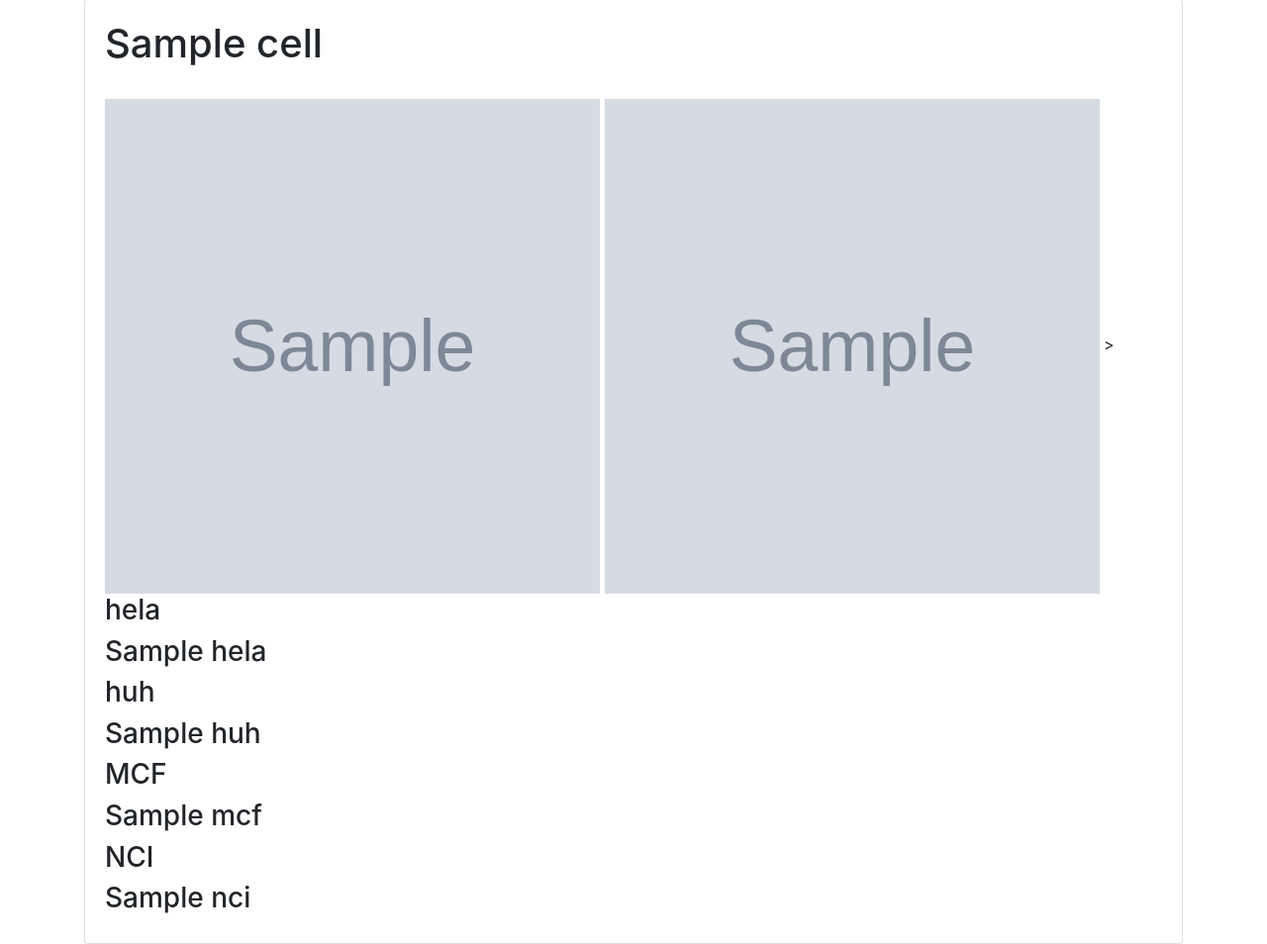
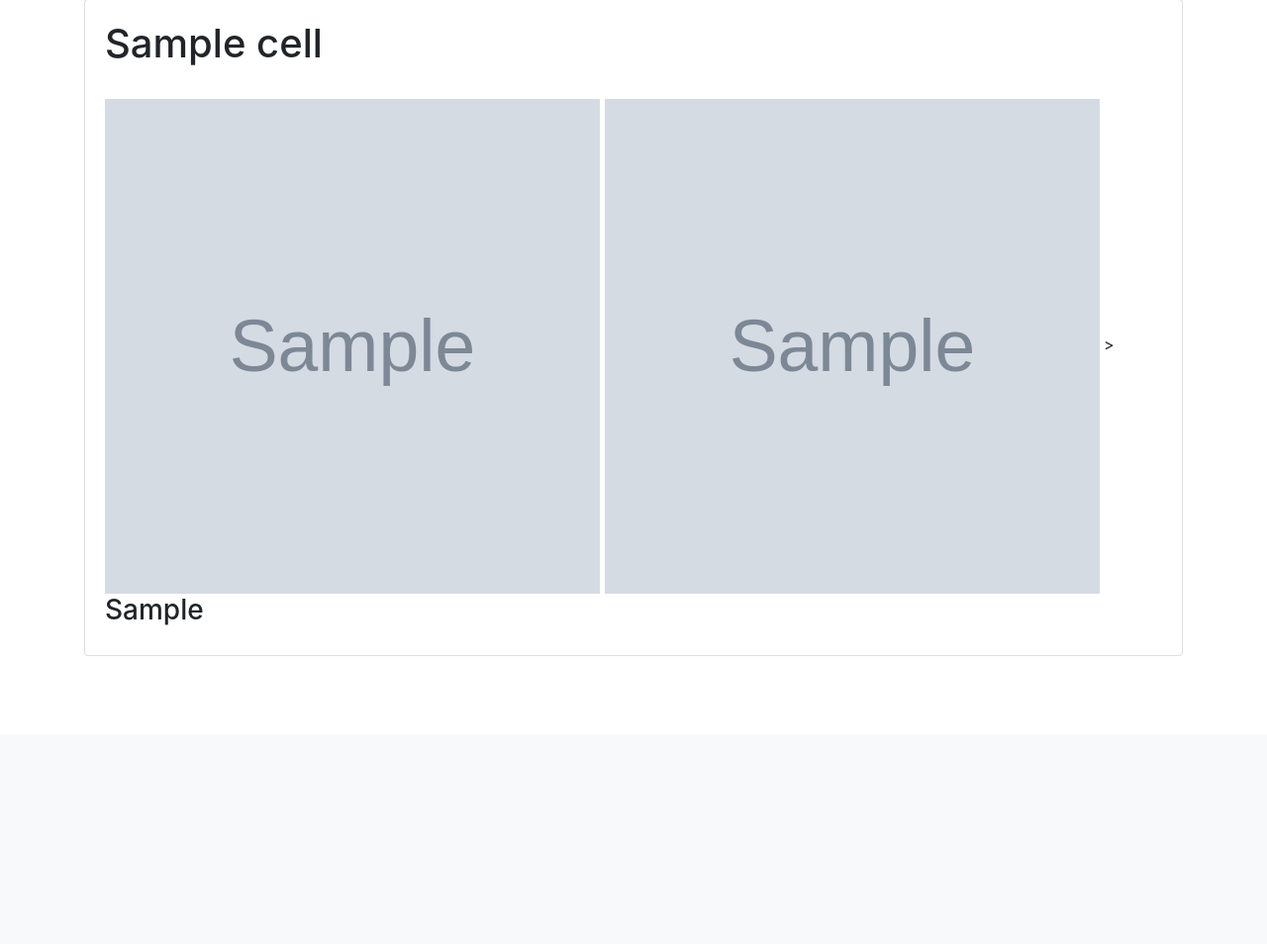
Before and after one commit to ppjh8263/cancer_cell_classification_Django, a Django app: template templates/detail.html in a window 1280 px wide. Shown: the part 58-1012 px from the top of the page at 99% size. After the commit the page ends 721 px from the top, so only its background shows below. Run offline with Django 3.2, Linux system fonts and the light colour scheme; the template is opened without the code that fills it: most values are stand-ins (such as "Sample title", 1, 10 or a date in 2020); grey boxes marked "Sample" are stand-in pictures; some libraries are stand-ins or nearby versions.

Commit message:
to_local

```diff
--- a/cell/cell_predict.py
+++ b/cell/cell_predict.py
@@ -117,7 +117,7 @@ def predict(upload_image):
     dic_cells={}
     dic_cells['total']=len(result_cells)
     for i in cell_names:
-        dic_cells[i]=len(result_cells[result_cells==i])
+        dic_cells[i]=result_cells.count(i)
     return dic_cells
 
     # return Image.fromarray(img_real)
--- a/templates/detail.html
+++ b/templates/detail.html
@@ -15,15 +15,7 @@
             <img src="{{ cell.predicted_images }}" width="500" height="500">
             {% endif %}>
 
-          <h3>hela</h3>
-          <h3>{{ cell_result.hela }}</h3>
-          <h3>huh</h3>
-          <h3>{{ cell_result.huh }}</h3>
-          <h3>MCF</h3>
-          <h3>{{ cell_result.MCF }}</h3>
-          <h3>NCI</h3>
-          <h3>{{ cell_result.NCI }}</h3>
-
+          <h3>{{ cell_result }}</h3>
 {#            <br>#}
 {#            <br>#}
 {#            <a href="{% url 'cell:update' blog.id %}"><img src="/static/update.png" alt="수정" width="30"></a>#}
```
